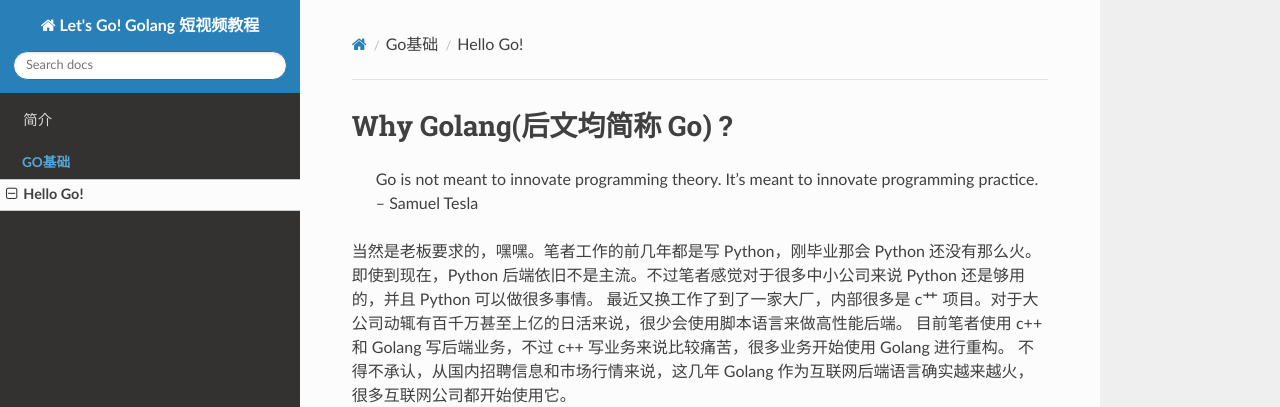
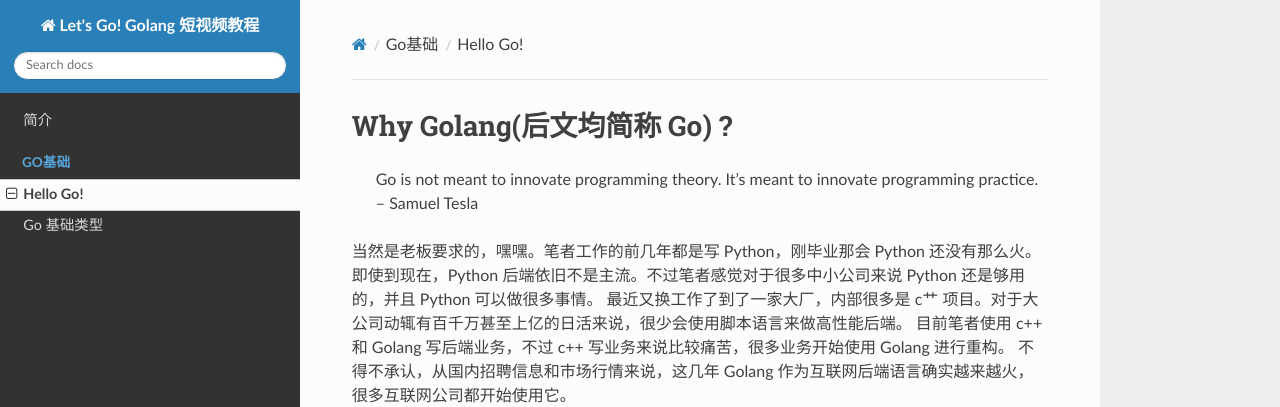
Before and after one commit to PegasusWang/LetsGo, an MkDocs documentation site: the page built from docs/基础篇/00_hello_go/hello_go.md, in a window 1280 px wide. Shown: the top 407 px of the page. Built offline with MkDocs 1.6.1, drawn with Linux system fonts in a browser that asks for light colours; nearby versions of some CDN libraries.

Commit message:
add go basic types to mkdocs.yml

```diff
--- a/mkdocs.yml
+++ b/mkdocs.yml
@@ -11,3 +11,4 @@ nav:
 - 简介: 'index.md'
 - Go基础:
   - 'Hello Go!': '基础篇/00_hello_go/hello_go.md'
+  - 'Go 基础类型': '基础篇/01_go_basic_types/basic_types.md'
```
